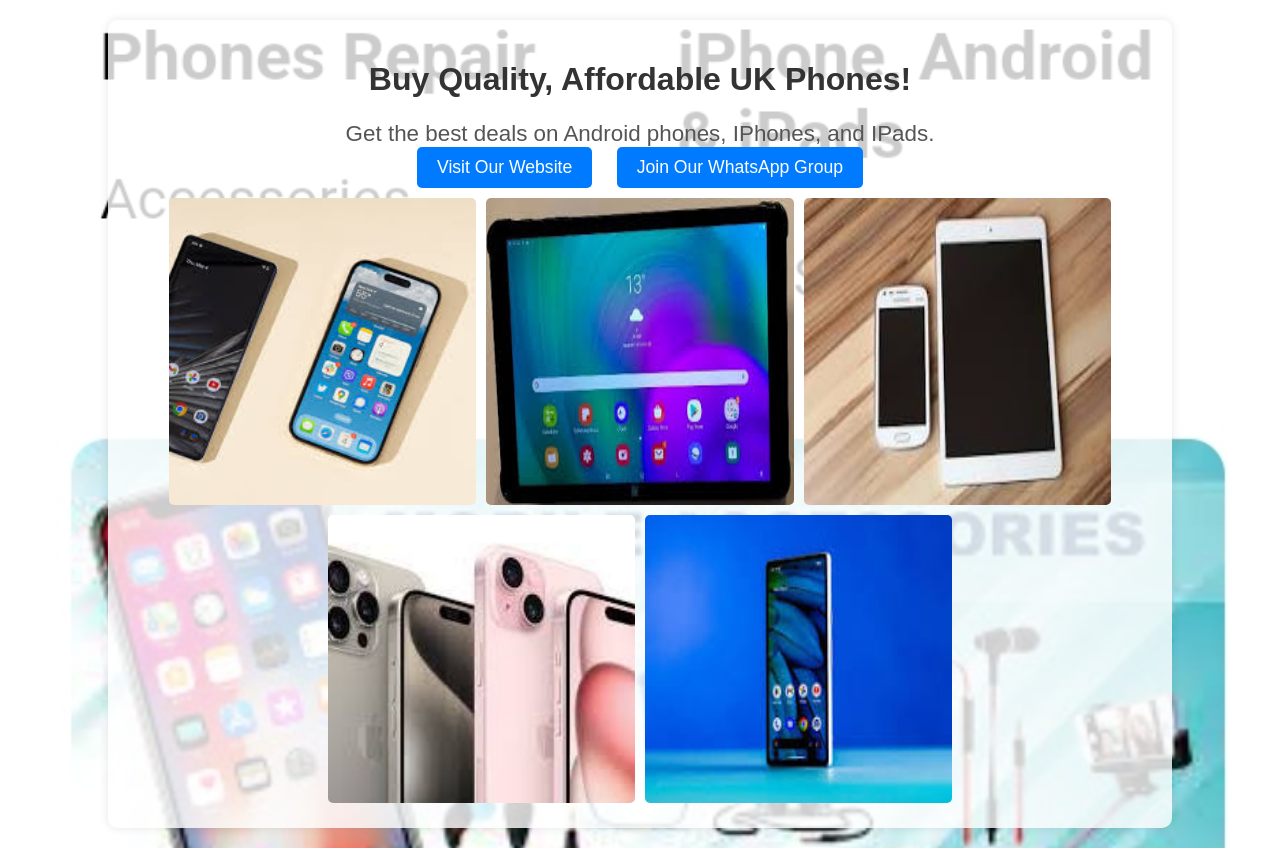
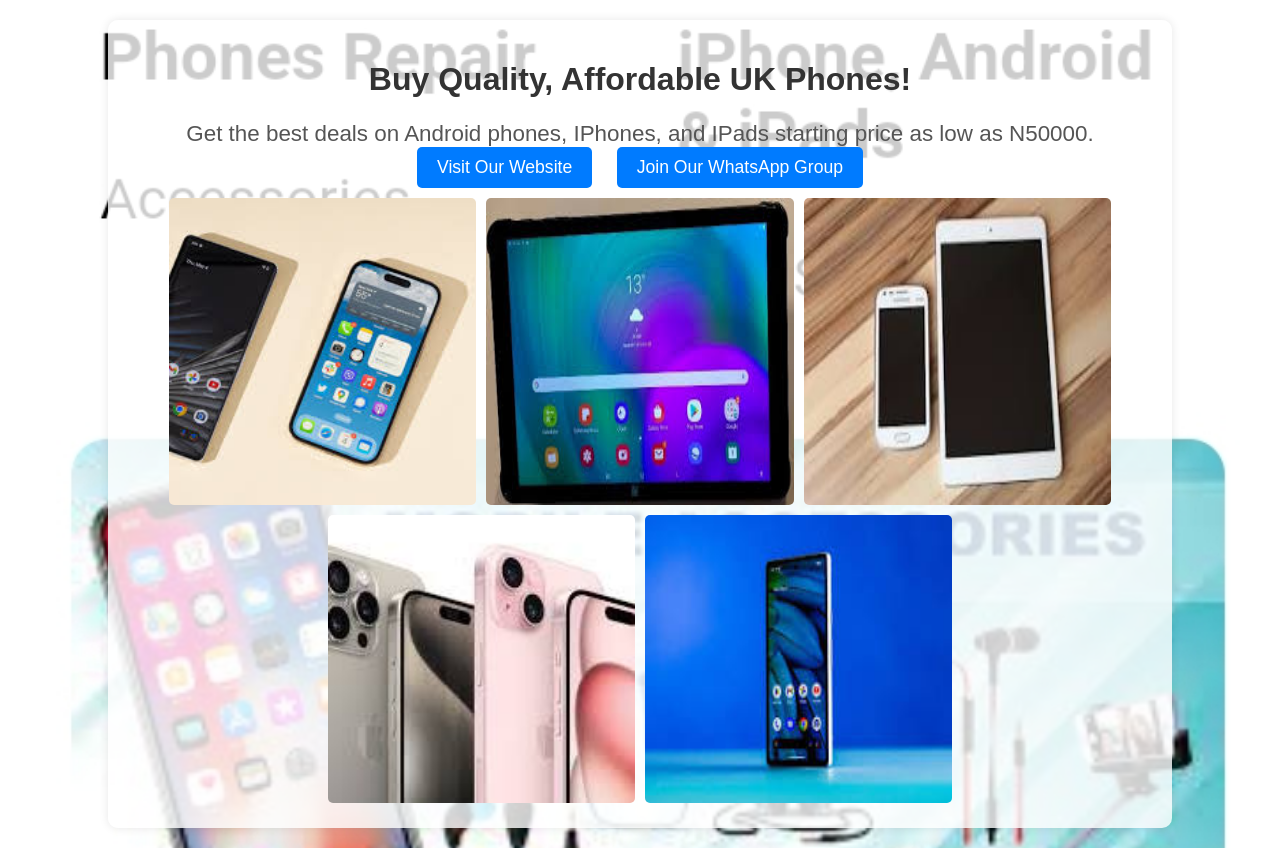
Before and after one commit to Kunsguru/Promotion--kings-phone-tech, a plain HTML site: page index.html in a window 1280 px wide. Drawn offline with Linux system fonts and the light colour scheme.

Commit message:
Update index.html

```diff
--- a/index.html
+++ b/index.html
@@ -3,7 +3,7 @@
 <head>
     <meta charset="UTF-8">
     <meta name="viewport" content="width=device-width, initial-scale=1.0">
-    <title>Kings Phones Promotion</title>
+    <title>Kings Phones Market</title>
     <style>
         body {
             font-family: Arial, sans-serif;
@@ -76,7 +76,7 @@
     <div class="container">
         <div class="header">
             <h1>Buy Quality, Affordable UK Phones!</h1>
-            <p class="promo-text">Get the best deals on Android phones, IPhones, and IPads.</p>
+            <p class="promo-text">Get the best deals on Android phones, IPhones, and IPads starting price as low as N50000.</p>
         </div>
 
         <div class="button-container">
```
